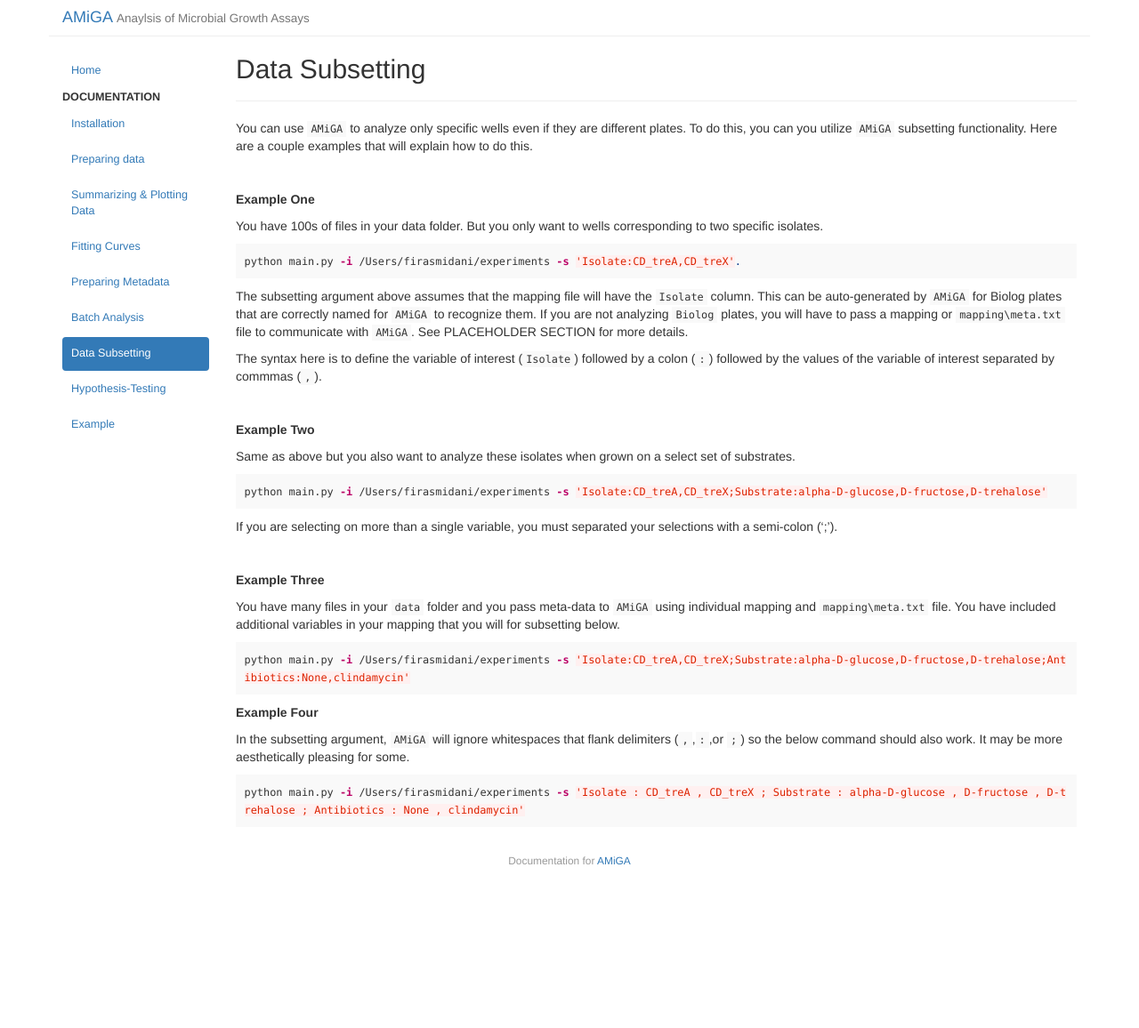
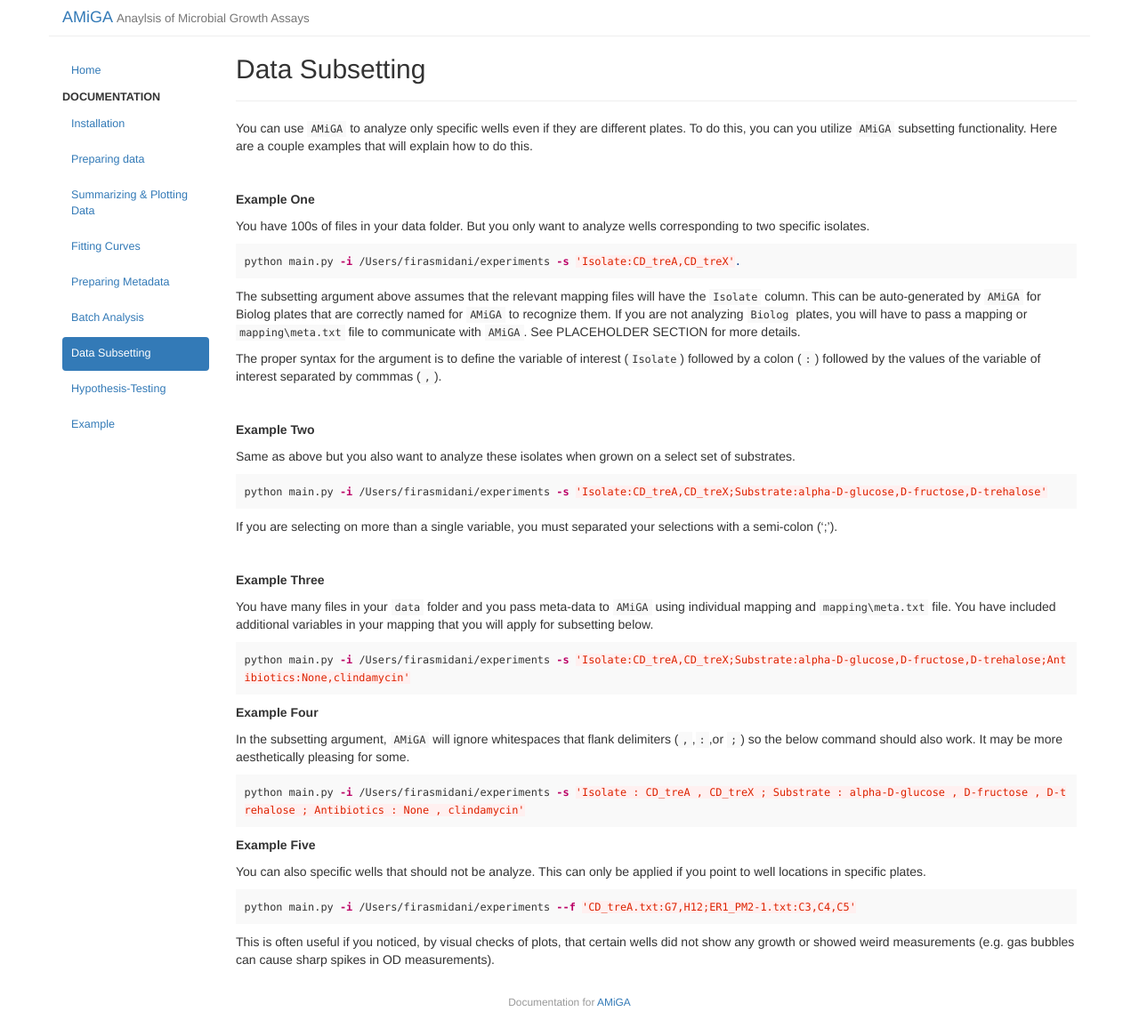
Before and after one commit to firasmidani/amiga, a Jekyll site: the page built from docs/_posts/2020-03-25-subsetting.md, in a window 1280 px wide. Shown: the whole page at 89% size. Built offline with Jekyll 4.4.1, drawn with Linux system fonts in a browser that asks for light colours; before the commit the page ends 997 px from its top, so only the background shows below that.

Commit message:
more subsetting notes

````diff
--- a/docs/_posts/2020-03-25-subsetting.md
+++ b/docs/_posts/2020-03-25-subsetting.md
@@ -13,15 +13,15 @@ You can use `AMiGA` to analyze only specific wells even if they are different pl
 
 **Example One**
 
-You have 100s of files in your data folder. But you only want to wells corresponding to two specific isolates.
+You have 100s of files in your data folder. But you only want to analyze wells corresponding to two specific isolates.
 
 ```bash
 python main.py -i /Users/firasmidani/experiments -s 'Isolate:CD_treA,CD_treX'.
 ```
 
-The subsetting argument above assumes that the mapping file will have the `Isolate` column. This can be auto-generated by `AMiGA` for Biolog plates that are correctly named for `AMiGA` to recognize them. If you are not analyzing `Biolog` plates, you will have to pass a mapping or `mapping\meta.txt` file to communicate with `AMiGA`. See PLACEHOLDER SECTION for more details.
+The subsetting argument above assumes that the relevant mapping files will have the `Isolate` column. This can be auto-generated by `AMiGA` for Biolog plates that are correctly named for `AMiGA` to recognize them. If you are not analyzing `Biolog` plates, you will have to pass a mapping or `mapping\meta.txt` file to communicate with `AMiGA`. See PLACEHOLDER SECTION for more details.
 
-The syntax here is to define the variable of interest (`Isolate`) followed by a colon (`:`) followed by the values of the variable of interest separated by commmas (`,`).
+The proper syntax for the argument is to define the variable of interest (`Isolate`) followed by a colon (`:`) followed by the values of the variable of interest separated by commmas (`,`).
 
 <br />
 
@@ -39,7 +39,7 @@ If you are selecting on more than a single variable, you must separated your sel
 
 **Example Three**
 
-You have many files in your `data` folder and you pass meta-data to `AMiGA` using individual mapping and `mapping\meta.txt` file. You have included additional variables in your mapping that you will for subsetting below.
+You have many files in your `data` folder and you pass meta-data to `AMiGA` using individual mapping and `mapping\meta.txt` file. You have included additional variables in your mapping that you will apply for subsetting below.
 
 ```bash
 python main.py -i /Users/firasmidani/experiments -s 'Isolate:CD_treA,CD_treX;Substrate:alpha-D-glucose,D-fructose,D-trehalose;Antibiotics:None,clindamycin'
@@ -52,3 +52,13 @@ In the subsetting argument, `AMiGA` will ignore whitespaces that flank delimiter
 ```bash
 python main.py -i /Users/firasmidani/experiments -s 'Isolate : CD_treA , CD_treX ; Substrate : alpha-D-glucose , D-fructose , D-trehalose ; Antibiotics : None , clindamycin'
 ```
+
+**Example Five**
+
+You can also specific wells that should not be analyze. This can only be applied if you point to well locations in specific plates.
+
+```bash
+python main.py -i /Users/firasmidani/experiments --f 'CD_treA.txt:G7,H12;ER1_PM2-1.txt:C3,C4,C5'
+```
+
+This is often useful if you noticed, by visual checks of plots, that certain wells did not show any growth or showed weird measurements (e.g. gas bubbles can cause sharp spikes in OD measurements).
````
